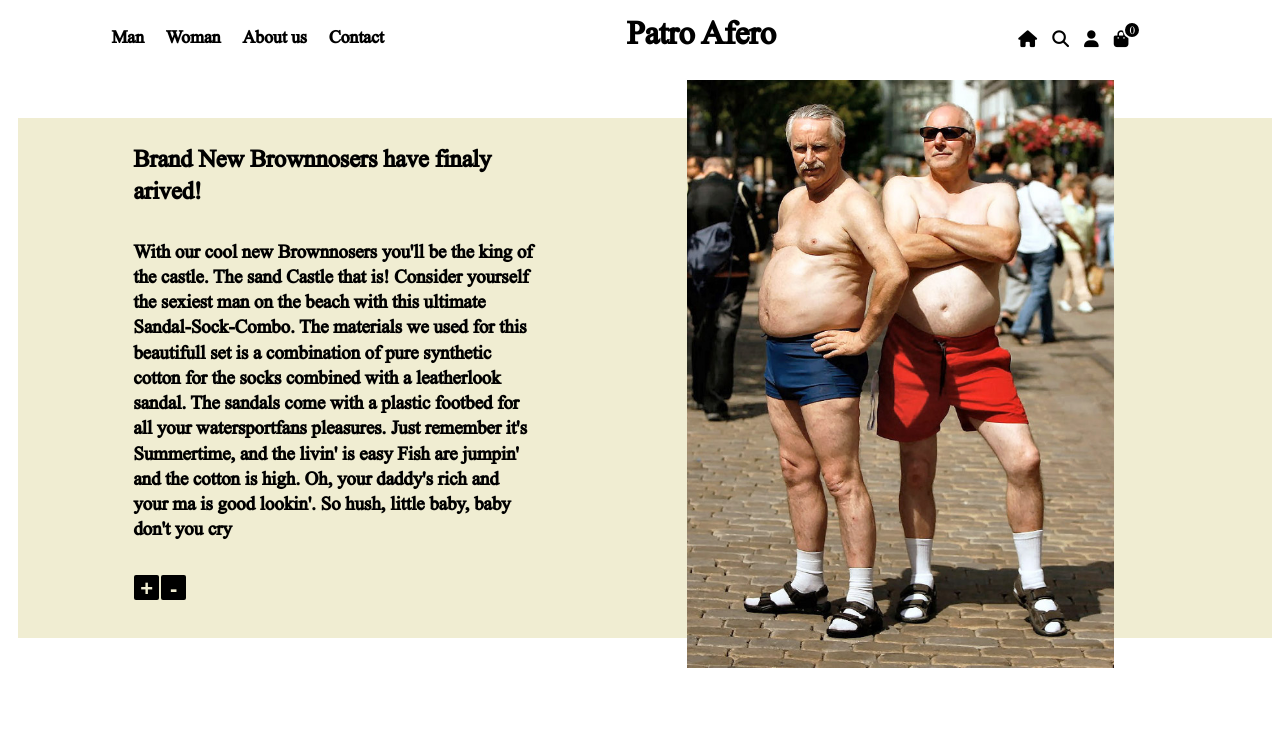
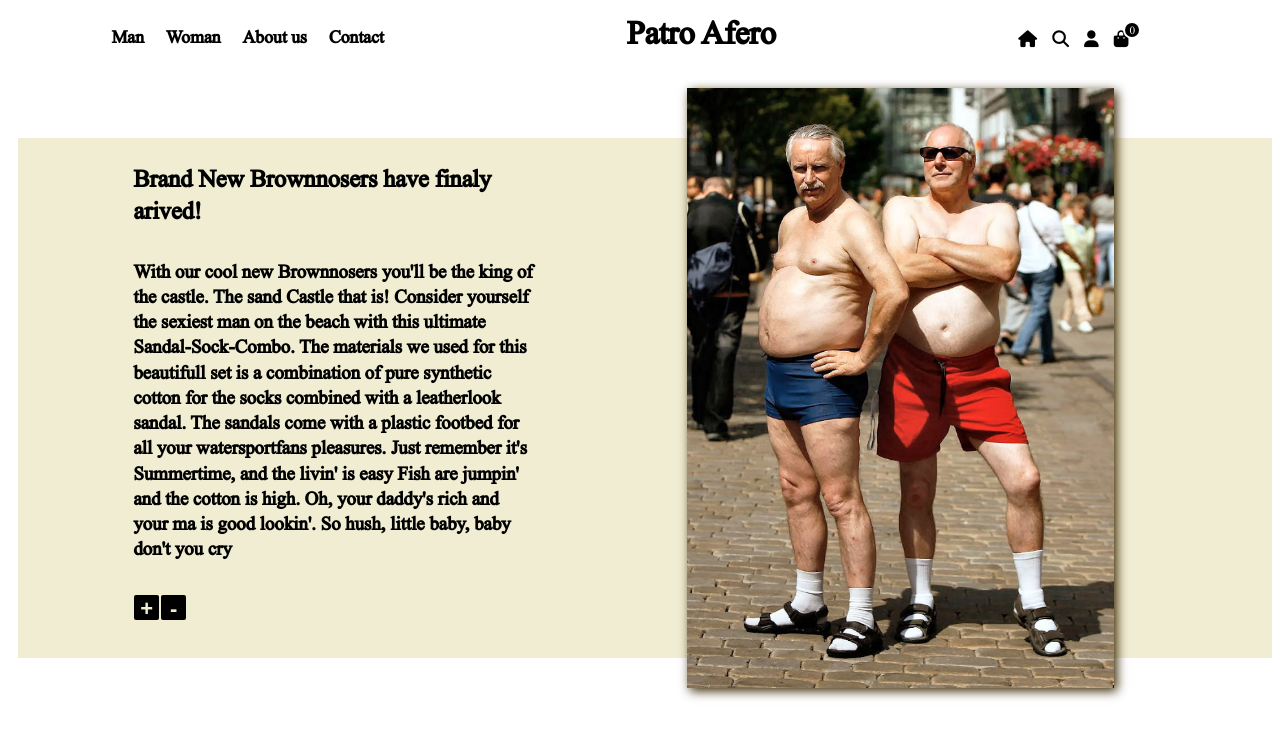
Before and after one commit to TG-web-dev-4/webshop-web-MichaelAular, a React (Create React App) app: page /man/summercollection in a window 1280 px wide. Shown: the top 738 px of the page. Built offline with nearby package versions, Linux system fonts and the light colour scheme.

Commit message:
productpage 1.2

```diff
--- a/src/css/_home.scss
+++ b/src/css/_home.scss
@@ -9,6 +9,7 @@
     background-position: 420px -100px;
     background-size: 1500px;
     background-attachment: fixed;
+    background-repeat: no-repeat;
 }
 
 .home_img_text {
--- a/src/css/_productpage.scss
+++ b/src/css/_productpage.scss
@@ -6,7 +6,7 @@
     padding-left: 9vw;
     padding-right: 9vw;
     background-color: $offwhite;
-    margin-top: 50px;
+    margin-top: 70px;
 }
 
 .productpage_pic {
@@ -14,6 +14,7 @@
     height: 600px;
     width: auto;
     top: -50px;
+    box-shadow: 3px 3px 10px $darkbrown;
 }
 
 .productpage_text {
--- a/src/css/main.css
+++ b/src/css/main.css
@@ -73,6 +73,7 @@ nav_name {
   background-position: 420px -100px;
   background-size: 1500px;
   background-attachment: fixed;
+  background-repeat: no-repeat;
 }
 
 .home_img_text {
@@ -174,7 +175,7 @@ span {
   padding-left: 9vw;
   padding-right: 9vw;
   background-color: #f0edd2;
-  margin-top: 50px;
+  margin-top: 70px;
 }
 
 .productpage_pic {
@@ -182,6 +183,7 @@ span {
   height: 600px;
   width: auto;
   top: -50px;
+  box-shadow: 3px 3px 10px #3c2800;
 }
 
 .productpage_text {
--- a/src/reducers/_counterReducer.js
+++ b/src/reducers/_counterReducer.js
@@ -5,6 +5,7 @@ const counterReducer = (state = 0, action) => {
         case 'DECREMENT':
             if (state <= 0) state = 0;
             else return state -1;
+            console.log(state)
         default:
             return state;
     }
```
Also changed, not shown: 1 other file (tests, documents, lock files or other folders).
